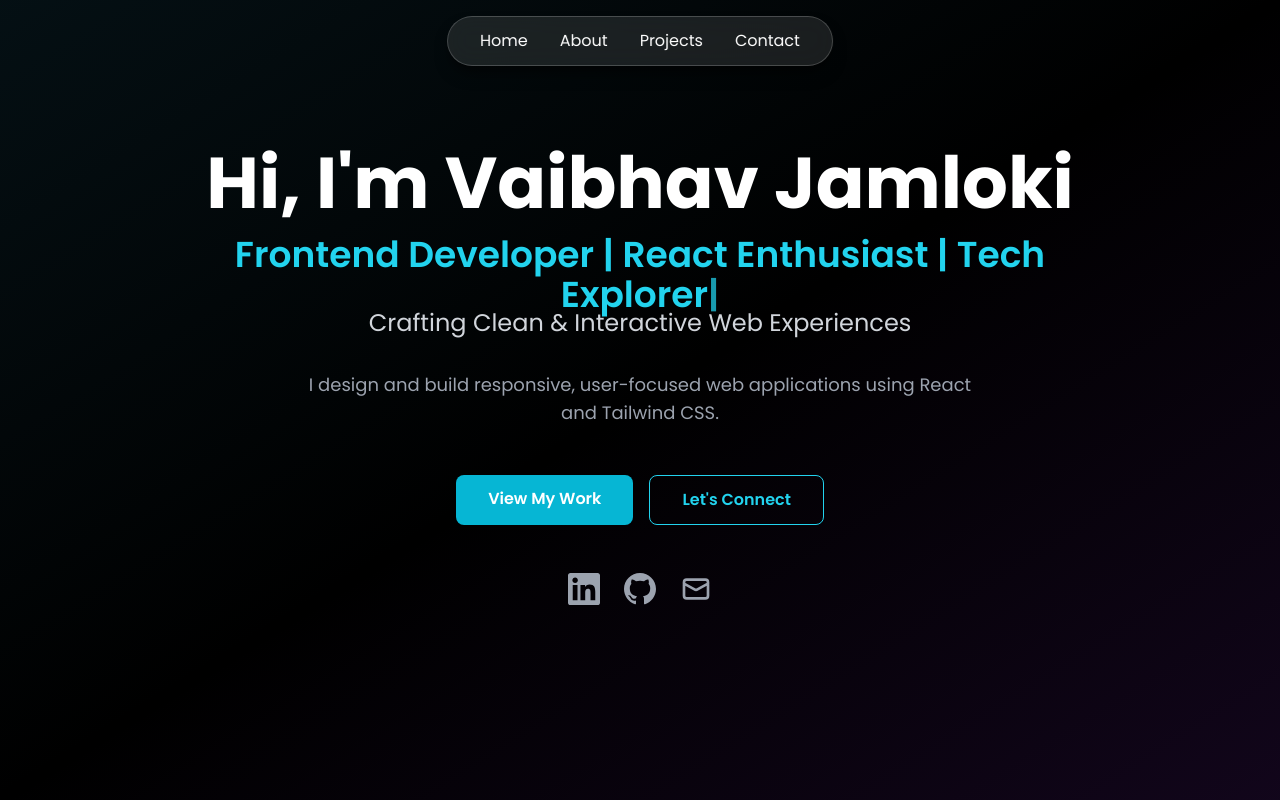
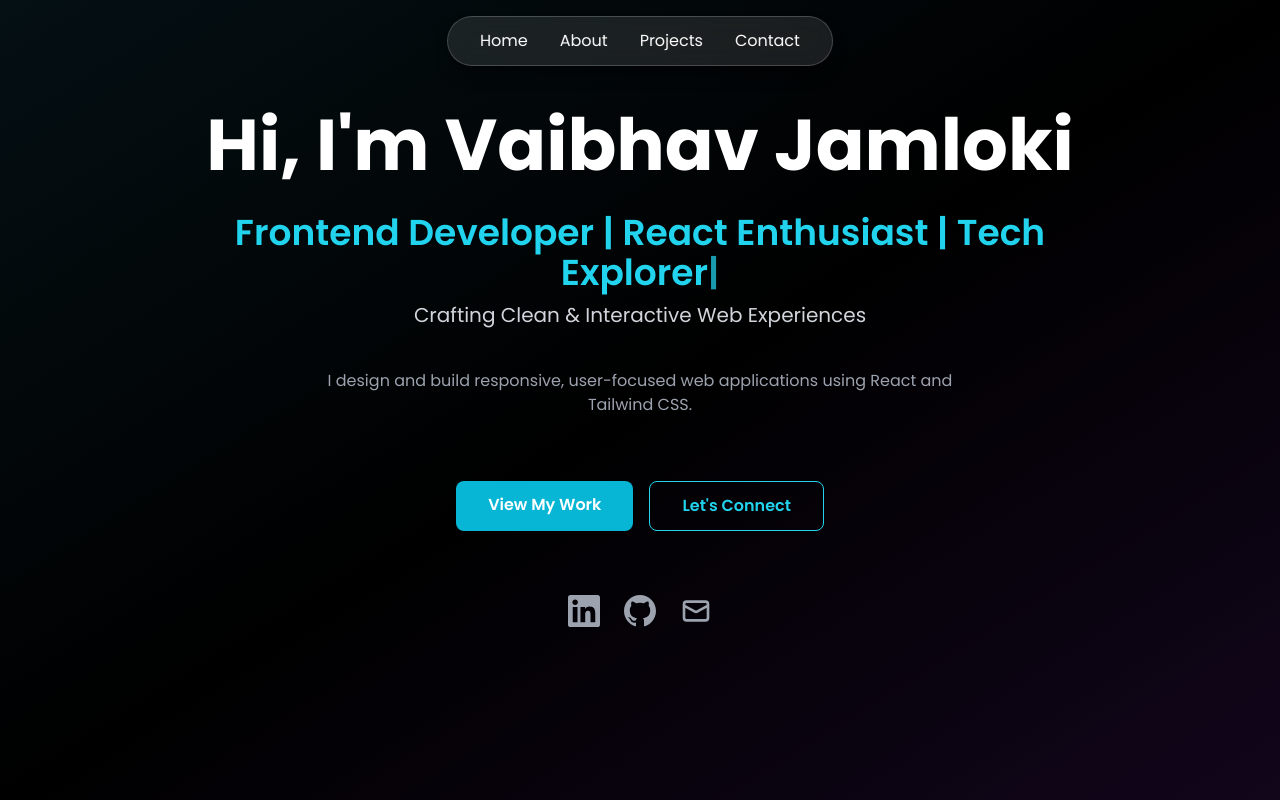
Before and after one commit to vaibhav09981/My-Personal-Portfolio-, a React (Create React App) app: page / in a window 1280 px wide. Built offline with nearby package versions, Linux system fonts and the light colour scheme.

Commit message:
Feat: Hero section updated

```diff
--- a/src/components/Hero.js
+++ b/src/components/Hero.js
@@ -16,35 +16,35 @@ const Hero = () => {
   }, [index, fullText]);
 
   return (
-    <section className="min-h-screen flex flex-col justify-center items-center text-center px-6 relative overflow-hidden">
+    <section className="min-h-screen flex flex-col justify-center items-center text-center py-20 px-6 relative overflow-hidden">
       {/* Background gradient effect */}
       <div className="absolute inset-0 bg-gradient-to-br from-cyan-900/20 via-transparent to-purple-900/20"></div>
 
       {/* Main content */}
       <div className="relative z-10 max-w-4xl">
         {/* Greeting */}
-        <h1 className="text-5xl md:text-7xl font-bold text-white mb-4 animate-fade-in">
+        <h1 className="text-5xl md:text-7xl font-bold text-white mb-8 animate-fade-in">
           Hi, I'm Vaibhav Jamloki <span className="animate-wave"></span>
         </h1>
 
         {/* Role with typewriter effect */}
-        <h2 className="text-2xl md:text-4xl font-semibold text-cyan-400 mb-6 h-12">
+        <h2 className="text-2xl md:text-4xl font-semibold text-cyan-400 mb-10 h-12">
           {displayText}<span className="animate-pulse">|</span>
         </h2>
 
         {/* Tagline */}
-        <p className="text-xl md:text-2xl text-gray-300 mb-8">
+        <p className="text-lg md:text-xl text-gray-300 mb-10">
           Crafting Clean & Interactive Web Experiences
         </p>
 
         {/* Subheadline */}
-        <p className="text-lg text-gray-400 mb-12 max-w-2xl mx-auto">
+        <p className="text-base text-gray-400 mb-16 max-w-2xl mx-auto">
           I design and build responsive, user-focused web applications using React and Tailwind CSS.
         </p>
 
         {/* CTA Buttons */}
-        <div className="flex flex-col sm:flex-row gap-4 justify-center mb-12">
-          <a href="#projects" className="bg-cyan-500 hover:bg-cyan-600 text-white px-8 py-3 rounded-lg font-semibold transition-colors duration-200">
+        <div className="flex flex-col sm:flex-row gap-4 justify-center mb-16">
+          <a href="https://github.com/vaibhav09981?tab=repositories" target="_blank" rel="noopener noreferrer" className="bg-cyan-500 hover:bg-cyan-600 text-white px-8 py-3 rounded-lg font-semibold transition-colors duration-200">
             View My Work
           </a>
           <a href="#contact" className="border border-cyan-400 text-cyan-400 hover:bg-cyan-400 hover:text-black px-8 py-3 rounded-lg font-semibold transition-colors duration-200">
@@ -53,7 +53,7 @@ const Hero = () => {
         </div>
 
         {/* Social Icons */}
-        <div className="flex justify-center space-x-6 mb-12">
+        <div className="flex justify-center space-x-6 mb-16">
           <a href="https://www.linkedin.com/in/vaibhav-jamloki/" target="_blank" rel="noopener noreferrer" className="text-gray-400 hover:text-cyan-400 transition-colors duration-200">
             <svg className="w-8 h-8" fill="currentColor" viewBox="0 0 24 24">
               <path d="M20.447 20.452h-3.554v-5.569c0-1.328-.027-3.037-1.852-3.037-1.853 0-2.136 1.445-2.136 2.939v5.667H9.351V9h3.414v1.561h.046c.477-.9 1.637-1.85 3.37-1.85 3.601 0 4.267 2.37 4.267 5.455v6.286zM5.337 7.433c-1.144 0-2.063-.926-2.063-2.065 0-1.138.92-2.063 2.063-2.063 1.14 0 2.064.925 2.064 2.063 0 1.139-.925 2.065-2.064 2.065zm1.782 13.019H3.555V9h3.564v11.452zM22.225 0H1.771C.792 0 0 .774 0 1.729v20.542C0 23.227.792 24 1.771 24h20.451C23.2 24 24 23.227 24 22.271V1.729C24 .774 23.2 0 22.222 0h.003z"/>
```
